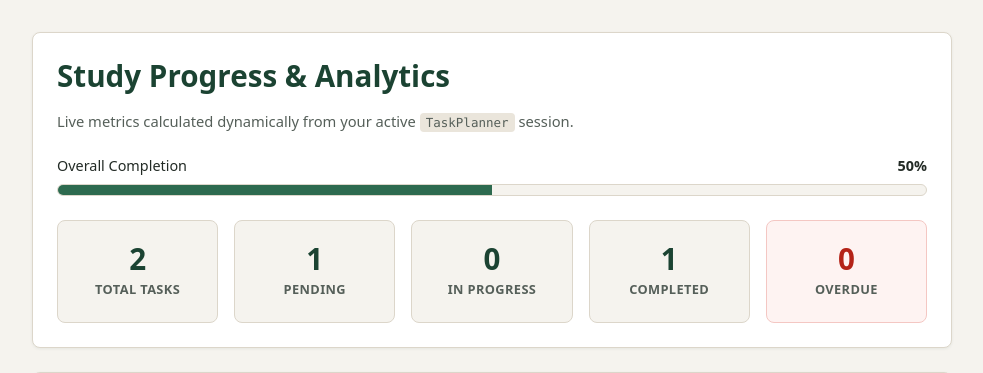
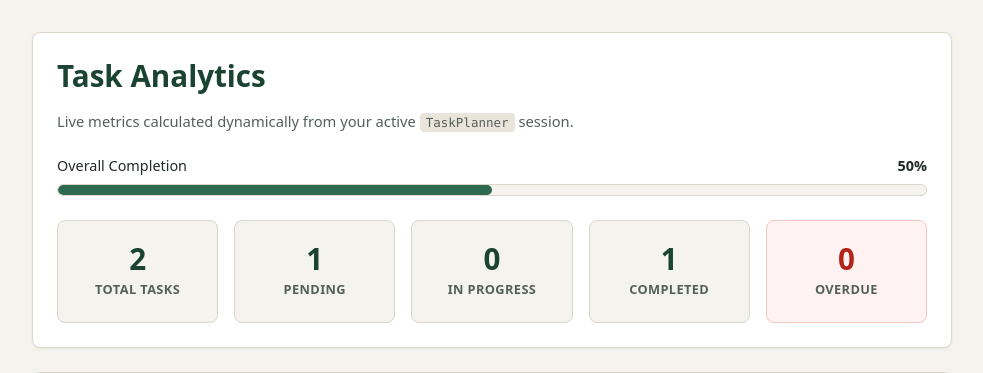
Before and after one commit to simeon-obianwa/study-planner, a Node server app: page /analytics in a window 1280 px wide. Shown: the part 73-446 px from the top of the page, without its empty margins (148-1131 px from the left). Run offline with Node 20, Linux system fonts and the light colour scheme.

Commit message:
updated README.md file

```diff
--- a/public/css/styles.css
+++ b/public/css/styles.css
@@ -165,6 +165,11 @@ code {
     background-color: var(--bg-page);
     border-radius: var(--radius-md);
     transition: transform var(--transition-fast), opacity var(--transition-fast);
+}
+
+.brand:hover .brand-icon {
+    transform: scale(1.05);
+    opacity: 0.92;
 }
 
 .brand-text {
@@ -785,19 +790,32 @@ select:hover {
     font-variant-numeric: tabular-nums;
 }
 
-.progress-track {
+.progress-bar {
+    display: block;
     width: 100%;
     height: 12px;
-    background: var(--bg-page);
+    appearance: none;
+    -webkit-appearance: none;
     border: 1px solid var(--border);
     border-radius: var(--radius-pill);
+    background-color: var(--bg-page);
     overflow: hidden;
 }
 
-.progress-fill {
-    height: 100%;
-    background: var(--primary);
+.progress-bar::-webkit-progress-bar {
+    background-color: var(--bg-page);
+    border-radius: var(--radius-pill);
+}
+
+.progress-bar::-webkit-progress-value {
+    background-color: var(--primary);
+    border-radius: var(--radius-pill);
     transition: width 300ms ease;
+}
+
+.progress-bar::-moz-progress-bar {
+    background-color: var(--primary);
+    border-radius: var(--radius-pill);
 }
 
 .stats-grid {
--- a/views/analytics.ejs
+++ b/views/analytics.ejs
@@ -1,20 +1,21 @@
 <%- include('partials/header') %>
 
     <section class="panel">
-        <h1>Study Progress &amp; Analytics</h1>
-        <p class="panel-subtitle">Live metrics calculated dynamically from your active <code>TaskPlanner</code> session.
+        <h1>Task Analytics</h1>
+        <p class="panel-subtitle">
+            Live metrics calculated dynamically from your active <code>TaskPlanner</code> session.
         </p>
 
-        <div class="progress-wrapper" aria-label="Overall task completion progress">
+        <div class="progress-wrapper">
             <div class="progress-header">
                 <span>Overall Completion</span>
                 <strong>
                     <%= completionRate %>%
                 </strong>
             </div>
-            <div class="progress-track">
-                <div class="progress-fill" style="width: <%= completionRate %>%;"></div>
-            </div>
+            <progress class="progress-bar" value="<%= completionRate %>" max="100" aria-label="Overall task completion">
+                <%= completionRate %>%
+            </progress>
         </div>
 
         <div class="stats-grid">
@@ -80,9 +81,11 @@
                                 <span class="badge status-<%= task.status.toLowerCase() %>">
                                     <%= task.status.replace('_', ' ' ) %>
                                 </span>
-                                <span class="overdue-date">Due: <strong>
+                                <span class="overdue-date">
+                                    Due: <strong>
                                         <%= formatDate(task.dueDate) %>
-                                    </strong></span>
+                                    </strong>
+                                </span>
                             </div>
                         </li>
                         <% }) %>
```
Also changed, not shown: README.md.
